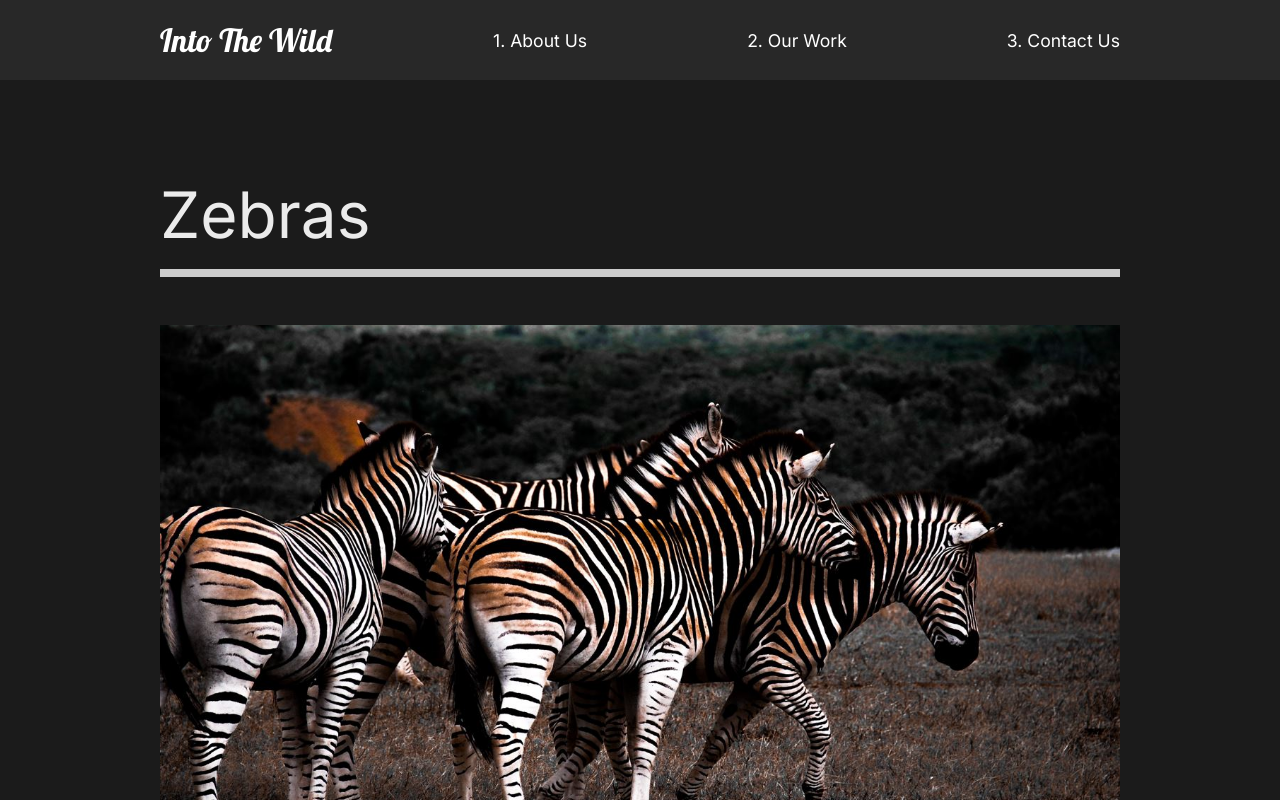
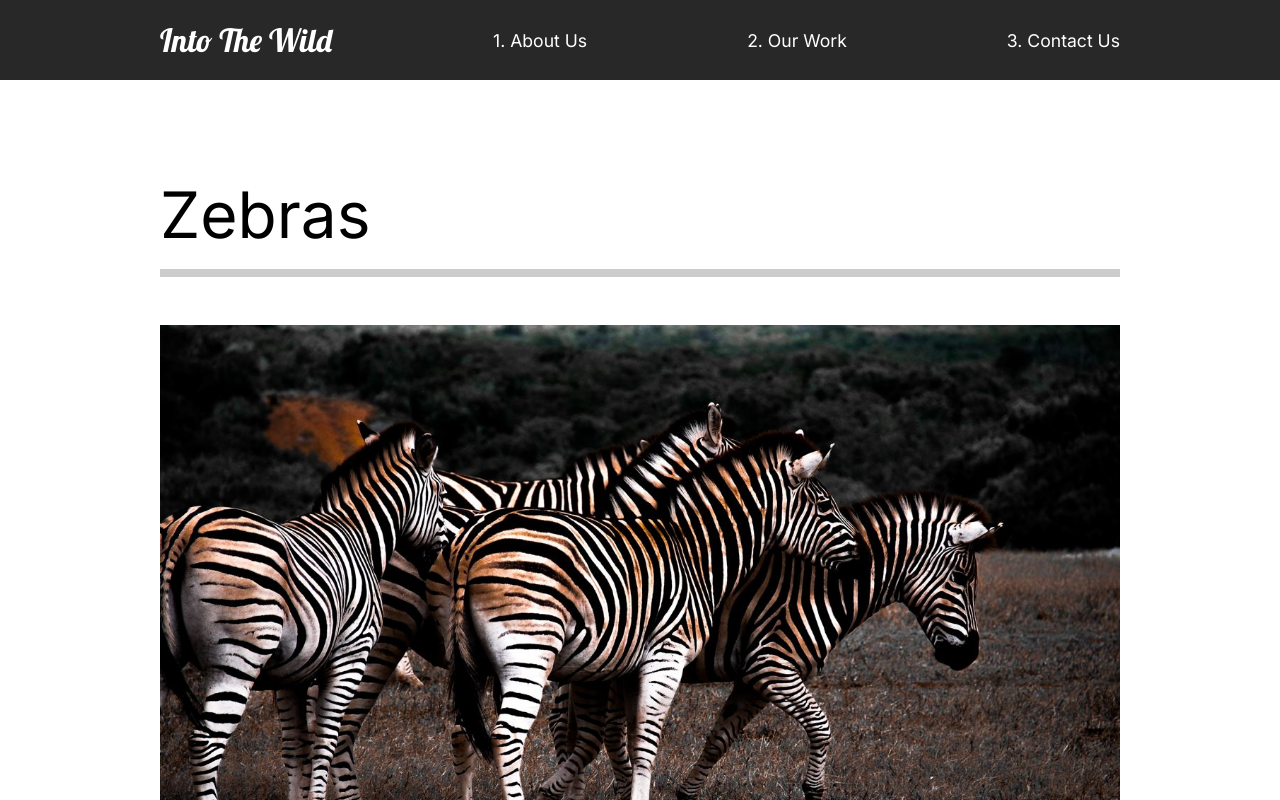
Before and after one commit to WRNwilson/into-the-wild, a React (Create React App) app: page /work in a window 1280 px wide. Shown: the top 800 px of the page. Built offline with nearby package versions, Linux system fonts and the light colour scheme.

Commit message:
13. Added page transitions

```diff
--- /dev/null
+++ b/src/Animation.js
@@ -0,0 +1,108 @@
+export const pageAnimation = {
+  hidden: {
+    opacity: 0,
+    y: 300,
+  },
+  show: {
+    opacity: 1,
+    y: 0,
+    transition: {
+      duration: 1,
+    },
+  },
+  exit: {
+    opacity: 0,
+    y: 300,
+    transition: {
+      duration: 1,
+    },
+  },
+};
+
+// export const titleAnim = {
+//   hidden: { y: 200 },
+//   show: {
+//     y: 0,
+//     transition: { type: "tween", ease: "easeOut", duration: 0.75 },
+//   },
+// };
+
+// export const fade = {
+//   hidden: { opacity: 0 },
+//   show: {
+//     opacity: 1,
+//     transition: { type: "tween", ease: "easeOut", duration: 1, delay: 0.5 },
+//   },
+// };
+
+// export const photoAnim = {
+//   hidden: { scale: 1.5, opacity: 0 },
+//   show: {
+//     scale: 1,
+//     opacity: 1,
+//     transition: {
+//       type: "tween",
+//       ease: "easeOut",
+//       duration: 1,
+//       delay: 0.5,
+//     },
+//   },
+// };
+
+// export const lineAnim = {
+//   hidden: { width: "0%" },
+//   show: {
+//     width: "100%",
+//     transition: { duration: 1 },
+//   },
+// };
+
+// export const slider = {
+//   hidden: { x: "-130%", skew: "45deg" },
+//   show: {
+//     x: "100%",
+//     skew: "0deg",
+//     transition: { type: "tween", ease: "easeOut", duration: 1 },
+//   },
+// };
+// export const sliderContainer = {
+//   hidden: {
+//     opacity: 1,
+//   },
+//   show: {
+//     opacity: 1,
+
+//     transition: {
+//       staggerChildren: 0.15,
+//       ease: "easeOut",
+//       duration: 1,
+//     },
+//   },
+// };
+// export const movieContainer = {
+//   hidden: {
+//     opacity: 0,
+//   },
+//   show: {
+//     opacity: 1,
+//     transition: {
+//       staggerChildren: 0.15,
+//       ease: "easeOut",
+//       duration: 1,
+//       when: "beforeChildren",
+//     },
+//   },
+// };
+
+// export const reveal = {
+//   hidden: { opacity: 0, scale: 0.9 },
+//   show: {
+//     opacity: 1,
+//     scale: 1,
+//     transition: {
+//       type: "tween",
+//       ease: "easeOut",
+//       duration: 1,
+//     },
+//   },
+// };
--- a/src/App.js
+++ b/src/App.js
@@ -7,13 +7,18 @@
 import AboutUs from "./pages/AboutUs";
 import MovieDetail from "./pages/MovieDetail";
 //Router
-import { Switch, Route } from "react-router-dom";
+import { Switch, Route, useLocation } from "react-router-dom";
+// animation
+import { AnimatePresence } from "framer-motion";
 function App() {
+  const location = useLocation();
+  console.log(location);
   return (
     <div className="App">
       <GlobalStyle />
       <Nav />
-      <Switch>
+      <AnimatePresence exitBeforeEnter>
+        <Switch location={location} key={location.pathname}>
           <Route path="/" exact>
             <AboutUs />
           </Route>
@@ -27,6 +32,7 @@
             <ContactUs />
           </Route>
         </Switch>
+      </AnimatePresence>
       {/* <ServicesSection /> */}
     </div>
   );
--- a/src/components/AboutSection.js
+++ b/src/components/AboutSection.js
@@ -5,42 +5,20 @@
 import { motion } from "framer-motion";
 
 const AboutSection = () => {
-  const container = {
-    hidden: { x: 100 },
-    show: { x: 0, transition: { duration: 1.2 } },
-  };
   return (
     <About>
       <Description>
-        <motion.div
-          variants={container}
-          initial="hidden"
-          animate="show"
-          className="title"
-        >
+        <motion.div>
           <Hide>
-            <motion.h2
-              animate={{ opacity: 1, transition: { duration: 2.6 } }}
-              initial={{ opacity: 0 }}
-            >
-              We work to make
-            </motion.h2>
+            <motion.h2>We work to make</motion.h2>
           </Hide>
           <Hide>
-            <motion.h2
-              animate={{ opacity: 1, transition: { duration: 3.8 } }}
-              initial={{ opacity: 0 }}
-            >
+            <motion.h2>
               your <span>dreams</span> come
             </motion.h2>
           </Hide>
           <Hide>
-            <motion.h2
-              animate={{ opacity: 1, transition: { duration: 5 } }}
-              initial={{ opacity: 0 }}
-            >
-              true.
-            </motion.h2>
+            <motion.h2>true.</motion.h2>
           </Hide>
         </motion.div>
         <p>
--- a/src/pages/AboutUs.js
+++ b/src/pages/AboutUs.js
@@ -3,14 +3,22 @@
 import AboutSection from "../components/AboutSection";
 import ServicesSection from "../components/ServicesSection";
 import FaqSection from "../components/FaqSection";
+//Animations
+import { motion } from "framer-motion";
+import { pageAnimation } from "../Animation";
 
 const AboutUs = () => {
   return (
-    <>
+    <motion.div
+      exit="exit"
+      variants={pageAnimation}
+      initial="hidden"
+      animate="show"
+    >
       <AboutSection />
       <ServicesSection />
       <FaqSection />
-    </>
+    </motion.div>
   );
 };
 export default AboutUs;
--- a/src/pages/ContactUs.js
+++ b/src/pages/ContactUs.js
@@ -1,10 +1,19 @@
 import React from "react";
+//Animations
+import { motion } from "framer-motion";
+import { pageAnimation } from "../Animation";
 
 const ContactUs = () => {
   return (
-    <div>
+    <motion.div
+      exit="exit"
+      variants={pageAnimation}
+      initial="hidden"
+      animate="show"
+      style={{ background: "#fff" }}
+    >
       <h1>Our Contact</h1>
-    </div>
+    </motion.div>
   );
 };
 
--- a/src/pages/MovieDetail.js
+++ b/src/pages/MovieDetail.js
@@ -2,6 +2,9 @@
 import styled from "styled-components";
 import { useHistory } from "react-router-dom";
 import { MovieState } from "../components/MovieState";
+//Animations
+import { motion } from "framer-motion";
+import { pageAnimation } from "../Animation";
 const MovieDetail = () => {
   const history = useHistory();
   const url = history.location.pathname;
@@ -16,7 +19,12 @@
   return (
     <>
       {movie && (
-        <Details>
+        <Details
+          exit="exit"
+          variants={pageAnimation}
+          initial="hidden"
+          animate="show"
+        >
           <HeadLine>
             <h2>{movie.title}</h2>
             <img src={movie.mainImg} alt="movie" />
@@ -39,7 +47,7 @@
   );
 };
 
-const Details = styled.div`
+const Details = styled(motion.div)`
   color: white;
 `;
 
--- a/src/pages/OurWork.js
+++ b/src/pages/OurWork.js
@@ -5,10 +5,19 @@
 import zebras from "../img/zebras.jpg";
 import motherchildElephant from "../img/motherchildElephant.jpg";
 import twogiraffes from "../img/twogiraffes.jpg";
+//Animations
+import { motion } from "framer-motion";
+import { pageAnimation } from "../Animation";
 
 const OurWork = () => {
   return (
-    <Work>
+    <Work
+      exit="exit"
+      variants={pageAnimation}
+      initial="hidden"
+      animate="show"
+      style={{ background: "#fff" }}
+    >
       <Movie>
         <h2>Zebras</h2>
         <div className="line"></div>
@@ -34,13 +43,13 @@
   );
 };
 
-const Work = styled.div`
+const Work = styled(motion.div)`
   min-height: 100vh;
   overflow: hidden;
   padding: 5rem 10rem;
   h2 {
     padding: 1rem 0rem;
-    color: #ebebeb;
+    /* color: #ebebeb; */
   }
 `;
 
```
Lines whose indentation alone changed are shown as unchanged.
